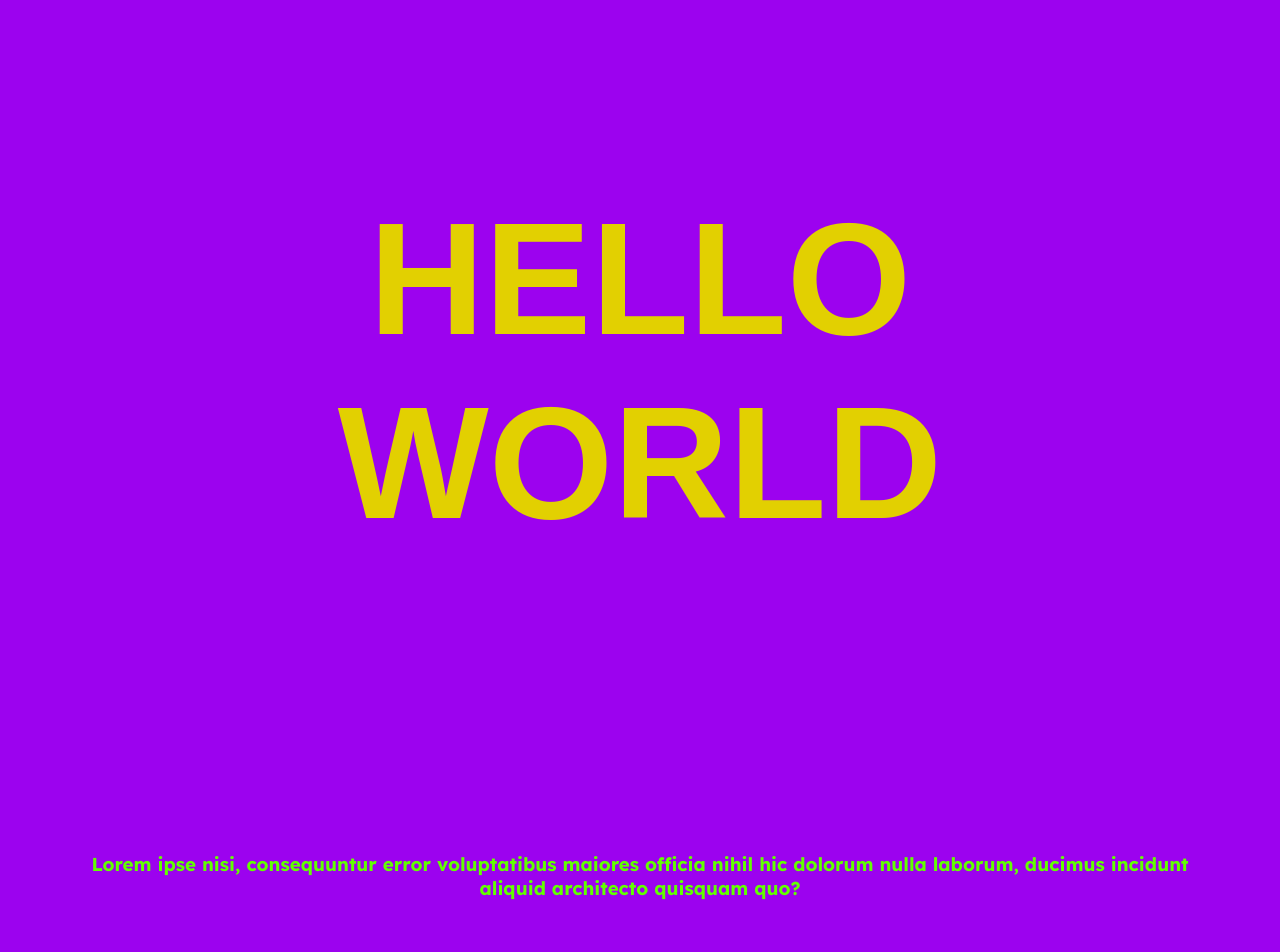
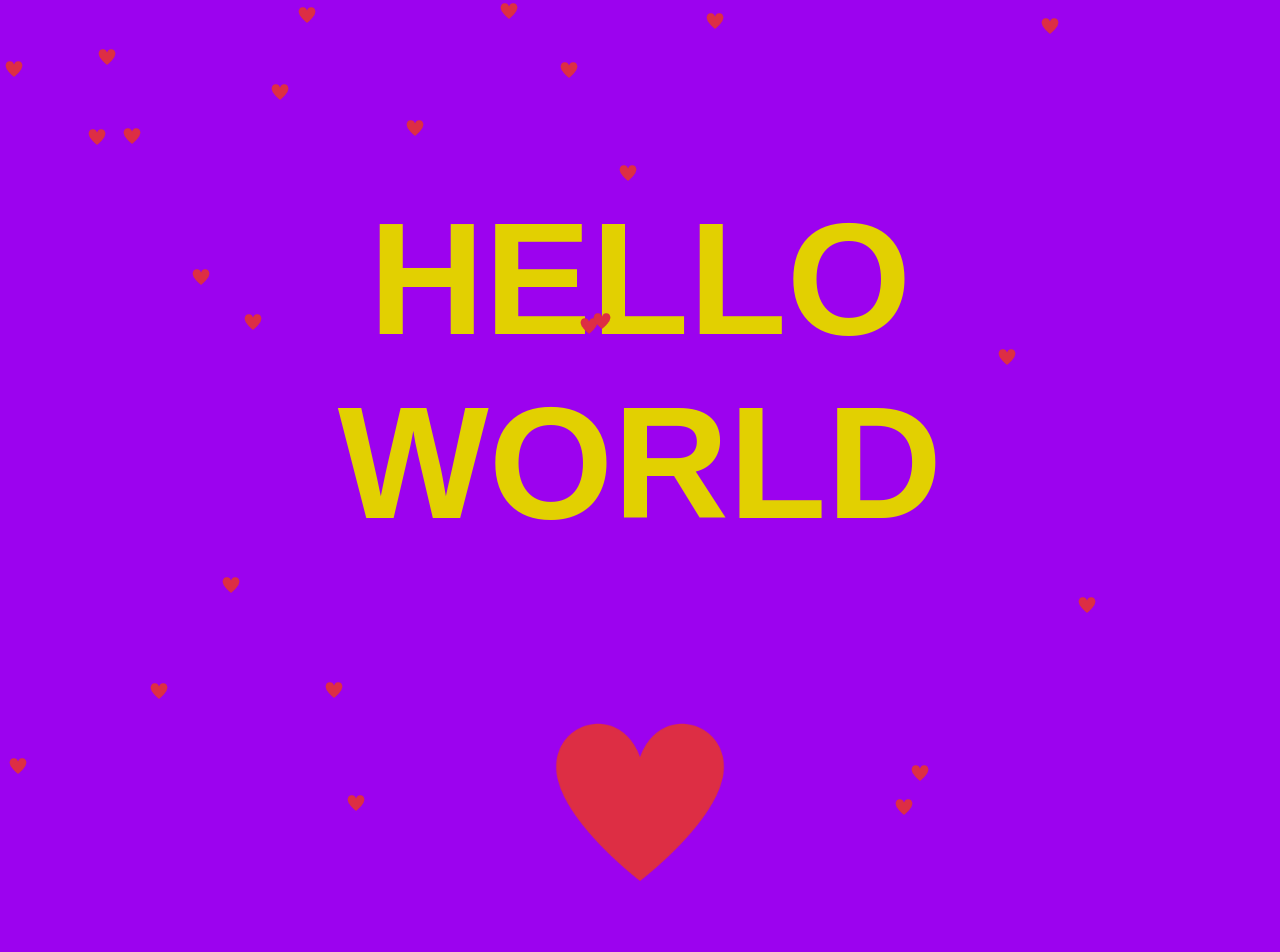
Before and after one commit to Wgledston/Mimi, a plain HTML site: page index.html in a window 1280 px wide. Shown: the top 952 px of the page. Drawn offline with Linux system fonts and the light colour scheme; a web font is replaced by a local one.

Commit message:
Quase pronto

```diff
--- a/index.html
+++ b/index.html
@@ -9,8 +9,30 @@
   <link href="https://fonts.googleapis.com/css2?family=Lexend:wght@400;700&display=swap" rel="stylesheet">
 </head>
 <body>
+
   <div class="mimi"><h1>HELLO WORLD</h1></div>
-  <div class="fotomimi"><img src="C:\Users\usuario\Desktop\Biblioteca\pngegg.png" alt=""></div>
-  <div class="msg"><h3>Lorem ipse nisi, consequuntur error voluptatibus maiores officia nihil hic dolorum nulla laborum, ducimus incidunt aliquid architecto quisquam quo?</h3></div>
+  <div class="fotomimi"><img src="coracao.png" alt=""></div>
+  <div class="msg"><p>Lorem ipse nisi, consequuntur error voluptatibus maiores officia nihil hic dolorum nulla laborum, ducimus incidunt aliquid architecto quisquam quo?</p></div>
+  <script>
+    const body = document.body;
+
+// Função para criar um elemento coração
+function createHeart() {
+  const heart = document.createElement('div');
+  heart.classList.add('heart'); // Adiciona a classe CSS para estilizar o coração
+  heart.style.left = Math.random() * window.innerWidth + 'px'; // Define posição horizontal aleatória
+  heart.style.animationDuration = Math.random() * 2 + 3 + 's'; // Animação com duração aleatória
+
+  body.appendChild(heart);
+
+  setTimeout(() => {
+    heart.remove(); // Remove o coração após a animação
+  }, 20000); // Tempo de duração da animação (em milisegundos)
+}
+
+// Cria corações a cada intervalo de tempo
+setInterval(createHeart, 200); // Cria um coração a cada 200 milissegundos
+
+  </script>
 </body>
 </html>
--- a/style.css
+++ b/style.css
@@ -21,9 +21,25 @@ body {
     color: rgb(98, 255, 0);
     margin: 20px;
     padding: 20px;
-    font-family: 'Danfo', sans-serif;
-    font-size: medium
   }
-  h3{
+  p{
     font-family: 'Lexend', sans-serif;
+    font-size: 60px;
   }
+  .heart {
+    position: absolute;
+    width: 20px;
+    height: 20px;
+    background-image: url('coracao.png'); /* Define a imagem do coração */
+    background-size: cover;
+    animation: fall 2s ease-in-out infinite;
+  }
+
+  @keyframes fall {
+    0% {
+      top: 0;
+    }
+    100% {
+      top: 100vh;
+    }
+  }
```
